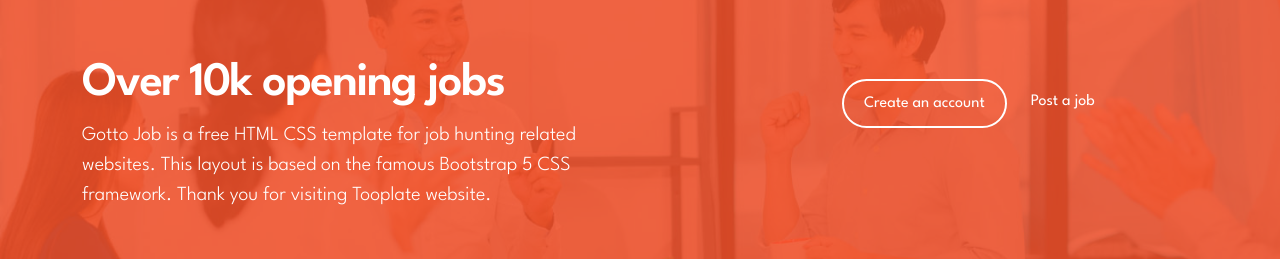
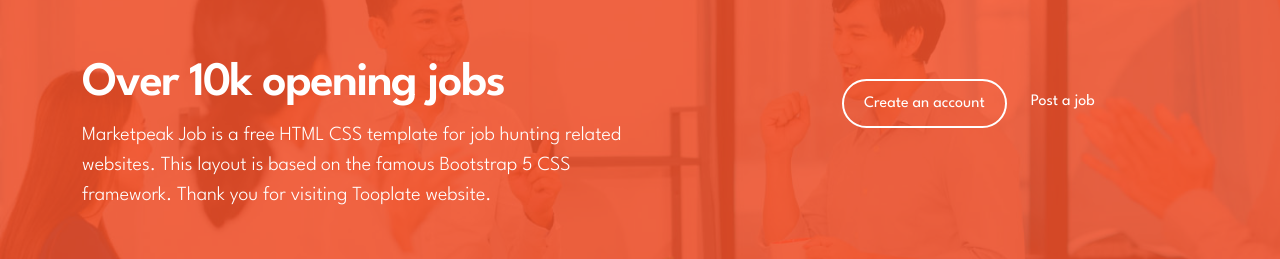
Before and after one commit to Sandraolis/MarketPeak_Ecommerce, a plain HTML site: page contact.html in a window 1280 px wide. Shown: the part 1823-2082 px from the top of the page. Drawn offline with Linux system fonts and the light colour scheme.

Commit message:
updated contact.html

```diff
--- a/contact.html
+++ b/contact.html
@@ -216,7 +216,7 @@ Bootstrap 5 HTML CSS Template
                         <div class="col-lg-6 col-10">
                             <h2 class="text-white mb-2">Over 10k opening jobs</h2>
 
-                            <p class="text-white">Gotto Job is a free HTML CSS template for job hunting related websites. This layout is based on the famous Bootstrap 5 CSS framework. Thank you for visiting Tooplate website.</p>
+                            <p class="text-white">Marketpeak Job is a free HTML CSS template for job hunting related websites. This layout is based on the famous Bootstrap 5 CSS framework. Thank you for visiting Tooplate website.</p>
                         </div>
 
                         <div class="col-lg-4 col-12 ms-auto">
```
Also changed, not shown: Images/15. create-pull-request.png (added).
